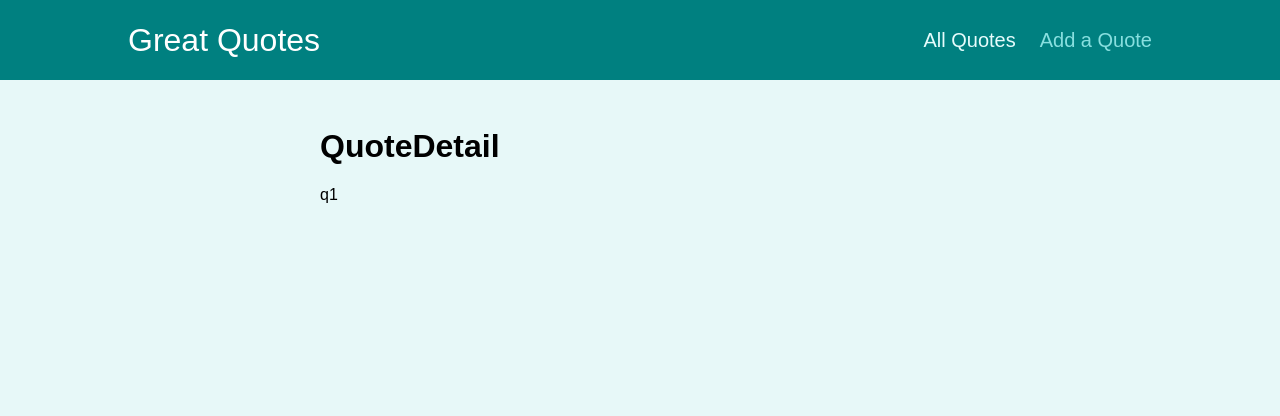
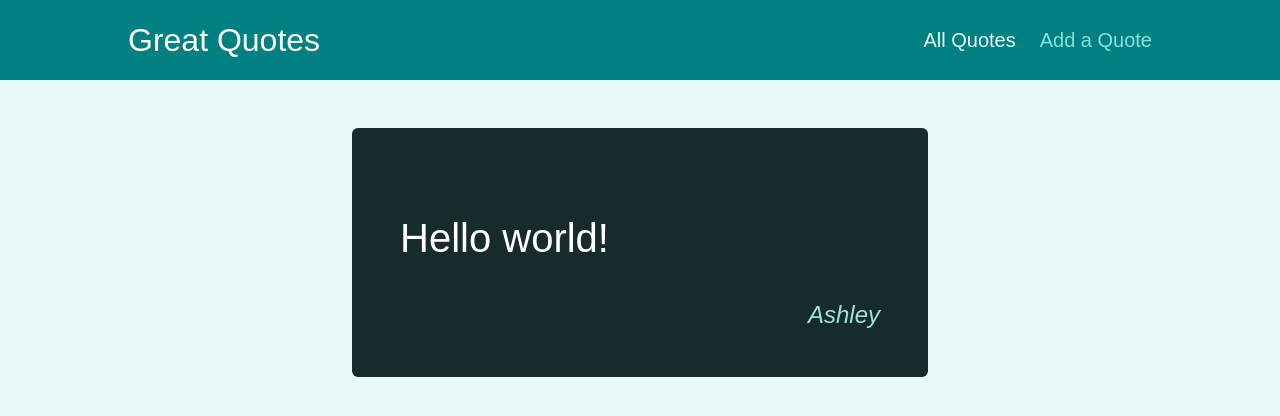
Before and after one commit to wintersprouter/quotes-react, a React (Create React App) app: page /quotes/q1 in a window 1280 px wide. Shown: the top 416 px of the page. Built offline with nearby package versions, Linux system fonts and the light colour scheme.

Commit message:
feat: outputtimg data on the detail page

```diff
--- a/src/components/quotes/QuoteItem.js
+++ b/src/components/quotes/QuoteItem.js
@@ -1,6 +1,7 @@
-import classes from './QuoteItem.module.css';
+import classes from './QuoteItem.module.css'
+import { Link } from 'react-router-dom'
 
-const QuoteItem = (props) => {
+const QuoteItem = props => {
   return (
     <li className={classes.item}>
       <figure>
@@ -9,11 +10,11 @@
         </blockquote>
         <figcaption>{props.author}</figcaption>
       </figure>
-      <a className='btn'>
+      <Link className="btn" to={`/quotes/${props.id}`}>
         View Fullscreen
-      </a>
+      </Link>
     </li>
-  );
-};
+  )
+}
 
-export default QuoteItem;
+export default QuoteItem
--- a/src/pages/QuoteDetail.js
+++ b/src/pages/QuoteDetail.js
@@ -1,13 +1,20 @@
 import { useParams, Route } from 'react-router-dom'
 import { Fragment } from 'react'
+import HighlightQuote from '../components/quotes/HighlightedQuote'
 import Comments from '../components/comments/Comments'
-
+const DUMMY_QUOTES = [
+  { id: 'q1', author: 'Ashley', text: 'Hello world!' },
+  { id: 'q2', author: 'Ashley', text: 'hi!' }
+]
 const QuoteDetail = () => {
   const params = useParams()
+  const quote = DUMMY_QUOTES.find(quote => quote.id === params.quoteId)
+  if (!quote) {
+    return <p>No quote found!</p>
+  }
   return (
     <Fragment>
-      <h1> QuoteDetail</h1>
-      <p>{params.quoteId}</p>
+      <HighlightQuote text={quote.text} author={quote.author} />
       <Route path={`/quotes/${params.quoteId}/comments`}>
         <Comments />
       </Route>
```
Also changed, not shown: 1 other file (tests, documents, lock files or other folders).
